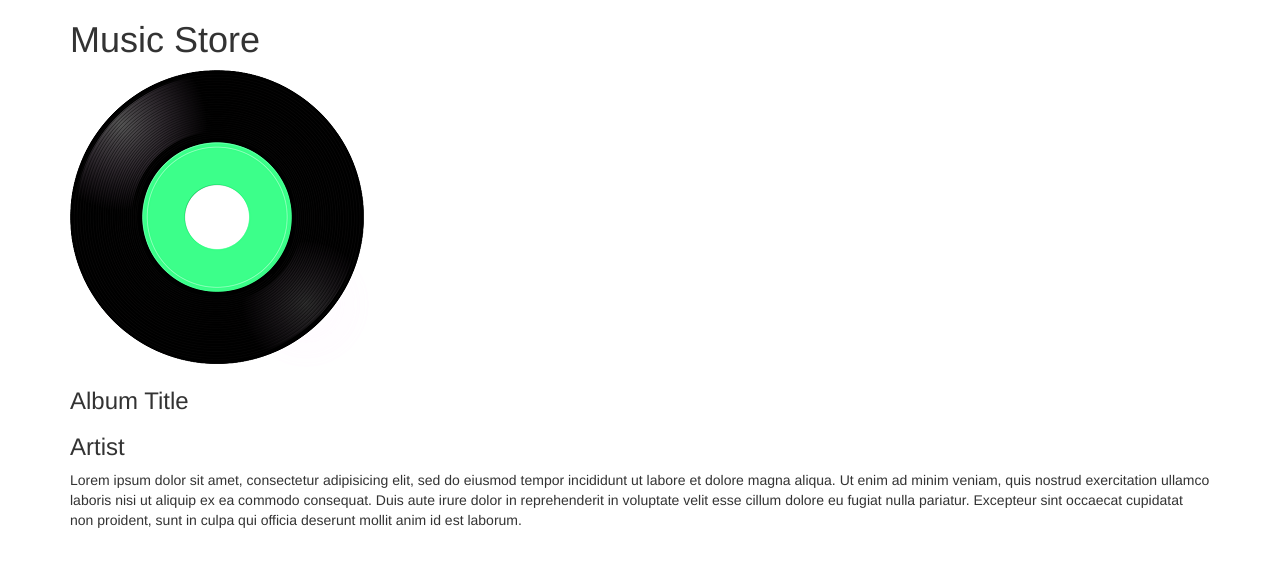
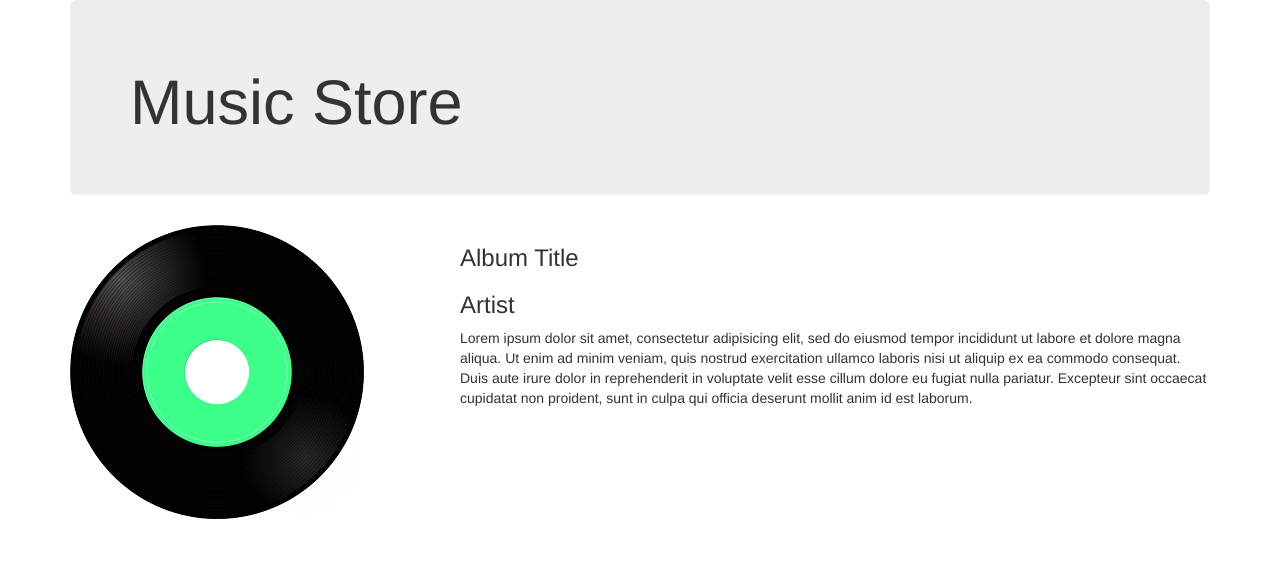
Before and after one commit to NhaTrang/albums-wireframe, a plain HTML site: page AlbumDetails.html in a window 1280 px wide. Drawn offline with nearby package versions, Linux system fonts and the light colour scheme.

Commit message:
modified to include jumbotron/col grid for wireframe

```diff
--- a/AlbumDetails.html
+++ b/AlbumDetails.html
@@ -19,20 +19,26 @@
   </head>
   <body>
   <div class="container">
-    <h1>Music Store</h1>
+    <div class="jumbotron">
+      <h1>Music Store</h1>
+    </div>
 
-    <img src="Images/Album.png">
-    <h3>Album Title</h3>
-    <h3>Artist</h3>
-    <p>Lorem ipsum dolor sit amet, consectetur adipisicing elit, sed do eiusmod
+
+    <div class="row">
+      <div class="col-md-4"><img src="Images/Album.png"></div>
+      <div class="col-md-8">
+        <h3>Album Title</h3>
+        <h3>Artist</h3>
+        <p>Lorem ipsum dolor sit amet, consectetur adipisicing elit, sed do eiusmod
     tempor incididunt ut labore et dolore magna aliqua. Ut enim ad minim veniam,
     quis nostrud exercitation ullamco laboris nisi ut aliquip ex ea commodo
     consequat. Duis aute irure dolor in reprehenderit in voluptate velit esse
     cillum dolore eu fugiat nulla pariatur. Excepteur sint occaecat cupidatat non
     proident, sunt in culpa qui officia deserunt mollit anim id est laborum.</p>
+      </div>
+    </div>
+
   </div>
-
-
 
     <!-- jQuery (necessary for Bootstrap's JavaScript plugins) -->
     <script src="https://ajax.googleapis.com/ajax/libs/jquery/1.11.3/jquery.min.js"></script>
```
